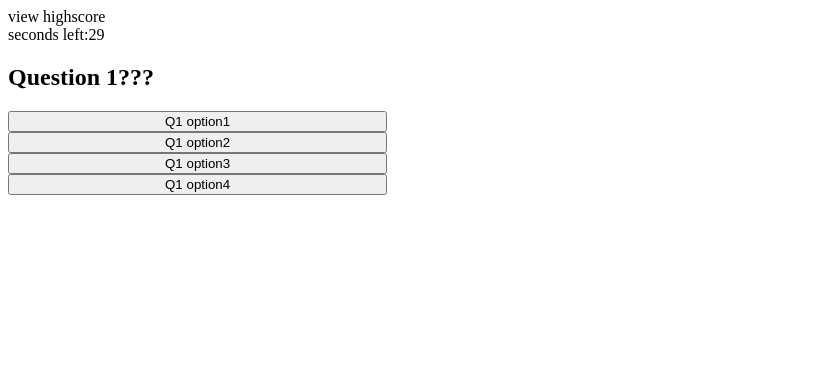
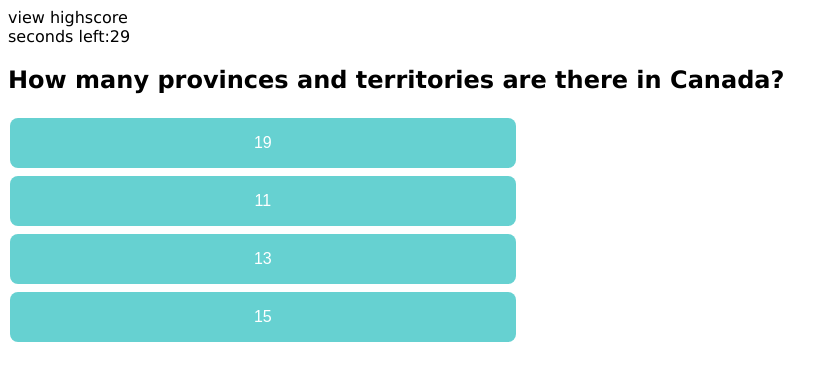
Before and after one commit to mitsushiro1/who-wants-to-be-a-quizillionaire, a plain HTML site: page index.html in a window 1280 px wide. Both pictures are taken after a click on the button "Start". Shown: the whole page, without its empty margins (0-838 px from the left). Drawn offline with Linux system fonts and the light colour scheme.

Commit message:
added color and style, need to finish the end

```diff
--- a/assets/css/style.css
+++ b/assets/css/style.css
@@ -1,3 +1,10 @@
+body{
+    font-family: Verdana, Arial, sans-serif;
+}
+
+
+
+
 .start-container {
 
 }
@@ -16,5 +23,37 @@
 }
 
 .option-container button {
-    width: 30%;
+    background-color: rgb(102, 209, 209);
+    border: none;
+    color: white;
+    padding: 16px 32px;
+    text-align: center;
+    text-decoration: none;
+    display: inline-block;
+    width: 40%;
+    font-size: 16px;
+    margin: 4px 2px;
+    transition-duration: 0.4s;
+    cursor: pointer;
+    border-radius: 8px;
+
 }
+.option-container button:hover{
+    background-color: rgb(30, 235, 235);
+    color: white;
+}
+#start-button{
+
+        background-color: rgb(94, 27, 94);
+        border: none;
+        color: white;
+        padding: 15px 32px;
+        text-align: center;
+        text-decoration: none;
+        display: inline-block;
+        font-size: 16px;
+        margin: 4px 2px;
+        cursor: pointer;
+        border-radius: 8px;
+
+}
--- a/assets/js/script.js
+++ b/assets/js/script.js
@@ -4,34 +4,64 @@ var timeLeft = 30;
 
 var questions = [
     {
-        text: "Question 1???",
+        text: "How many provinces and territories are there in Canada?",
         options: [
-            "Q1 option1",
-            "Q1 option2",
-            "Q1 option3",
-            "Q1 option4"
+            "19",
+            "11",
+            "13",
+            "15"
         ],
-        correct: "Q1 option1"
+        correct: "13"
     },
     {
-        text: "Question 2???",
+        text: "What is the capital city of Canada?",
         options: [
-            "Q2 option1",
-            "Q2 option2",
-            "Q2 option3",
-            "Q2 option4"
+            "New York",
+            "Toronto",
+            "Vancouver",
+            "Ottawa"
         ],
-        correct: "Q2 option4"
+        correct: "Ottawa"
     },
     {
-        text: "Question 3???",
+        text: "What is the capital of Yukon?",
         options: [
-            "Q3 option1",
-            "Q3 option2",
-            "Q3 option3",
-            "Q3 option4"
+            "Yellowknife",
+            "Whitehorse",
+            "Iqualuit",
+            "Bluepenguin"
         ],
-        correct: "Q3 option2"
+        correct: "Whitehorse"
+    },
+    {
+        text: "How many great lakes are there in Ontario?",
+        options: [
+            "5",
+            "6",
+            "7",
+            "8"
+        ],
+        correct: "5"
+    },
+    {
+        text: "What is the oldest company in Canada?",
+        options: [
+            "Canada Goose",
+            "Tim Hortons",
+            "MEC",
+            "Hudson's Bay Company"
+        ],
+        correct: "Hudson's Bay Company"
+    },
+    {
+        text: "How many time zones does Canada have?",
+        options: [
+            "4",
+            "5",
+            "6",
+            "7"
+        ],
+        correct: "6"
     }
 ];
 
@@ -59,7 +89,7 @@ option1.addEventListener("click", checkAnswers);
 option2.addEventListener("click", checkAnswers);
 option3.addEventListener("click", checkAnswers);
 option4.addEventListener("click", checkAnswers);
-saveScoreBtn.addEventListener("click", saveScore)
+saveScoreBtn.addEventListener("click", saveScore);
 
 function startGame (event){
     startTimer()
@@ -79,6 +109,7 @@ function endGame () {
     endContainer.classList.remove("hide");
 
     endScore.textContent = "Your score: " + totalScore
+    saveScore();
 }
 
 function displayQuestion () {
@@ -141,5 +172,13 @@ function saveScore () {
 
     records.push(data);
 
-    localStorage.setItem("highscores", JSON.stringify(records))
-}
+    localStorage.setItem("highscores", JSON.stringify(records));
+
+};
+
+function renderMessage (){
+    var scoreName = JSON.parse(localStorage.getItem("highschores"))
+  // if (scoreName !== null){
+  //  document.querySelector("")
+  // }
+};
```
Also changed, not shown: index.html (+1 -0 lines).
